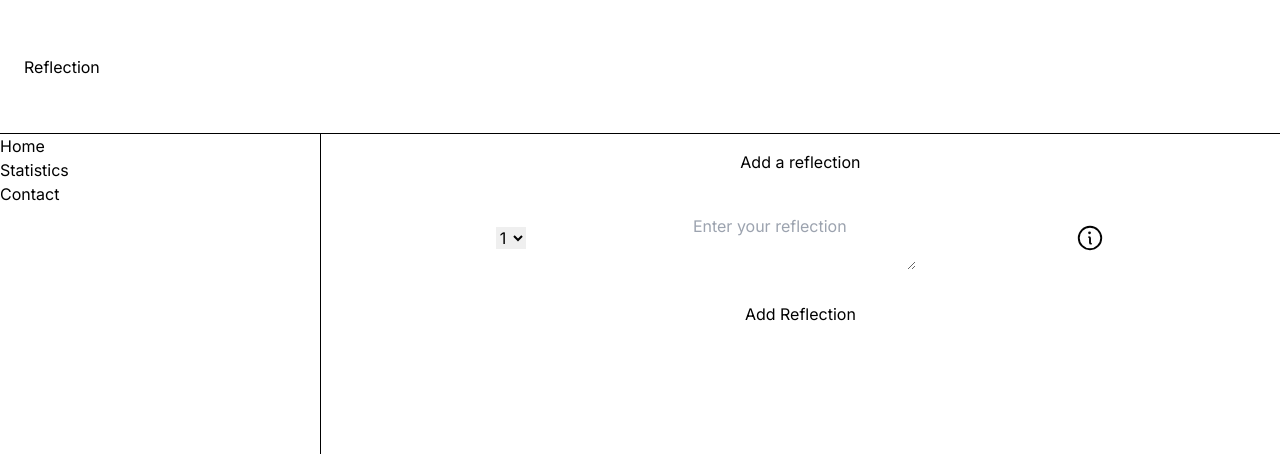
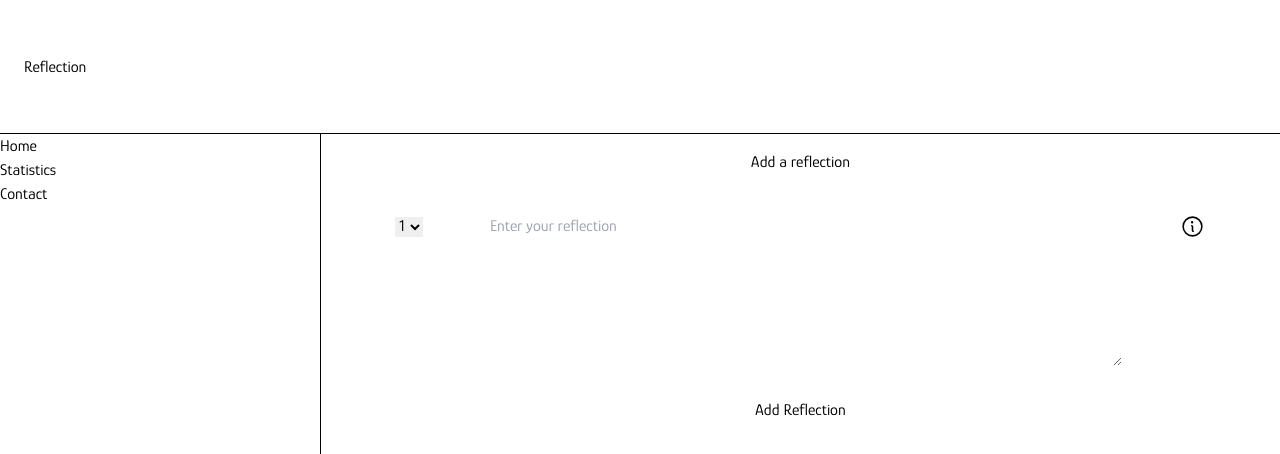
Before and after one commit to daredevilteja/project_reflection, a Next.js app: page / in a window 1280 px wide. Shown: the top 454 px of the page. Built offline with nearby package versions, Linux system fonts and the light colour scheme.

Commit message:
feat(app): add tooltips for help and level selection

```diff
--- a/src/app/layout.js
+++ b/src/app/layout.js
@@ -1,8 +1,8 @@
 import Link from "next/link";
 import "./globals.css";
-import { Inter } from "next/font/google";
+import { Glory } from "next/font/google";
 
-const inter = Inter({ subsets: ["latin"] });
+const glory = Glory({ subsets: ["latin"] });
 
 export const metadata = {
   title: "Reflection",
@@ -12,7 +12,7 @@ export const metadata = {
 export default function RootLayout({ children }) {
   return (
     <html lang="en">
-      <body className={inter.className}>
+      <body className={glory.className}>
         <div className="flex flex-col flex-1 w-screen h-screen">
           <header className="flex flex-1 items-center px-6 border-b border-black border-solid">
             <h1>Reflection</h1>
--- a/src/app/page.js
+++ b/src/app/page.js
@@ -3,6 +3,7 @@
 import CustomModal from "@/components/CustomModal";
 import Image from "next/image";
 import { useState } from "react";
+import { Tooltip } from "react-tooltip";
 
 export default function Home() {
   const [selectedOption, setSelectedOption] = useState("");
@@ -33,25 +34,37 @@ export default function Home() {
         <div className="flex justify-center items-center">
           <h1>Add a reflection</h1>
         </div>
-        <div className="flex justify-evenly items-center w-100vw">
+        <div className="flex justify-evenly items-start">
+          <div className="p-2">
+            <span
+              data-tooltip-id="select-level-tooltip"
+              data-tooltip-content="Select the level of deep listening"
+            >
               <select value={selectedOption} onChange={handleOptionChange}>
                 <option value="1">1</option>
                 <option value="2">2</option>
                 <option value="3">3</option>
               </select>
+            </span>
+          </div>
           <textarea
             value={reflection}
             onChange={handleReflectionChange}
-            className="rounded p-2"
+            className="rounded p-2 w-[50vw] h-[20vh]"
             placeholder="Enter your reflection"
           />
-          <button onClick={openModal}>
+          <button onClick={openModal} className="p-2">
+            <span
+              data-tooltip-id="help-tooltip"
+              data-tooltip-content="Click for more info"
+            >
               <Image
                 src={"/infoIcon.svg"}
-              width={30}
-              height={30}
+                width={25}
+                height={25}
                 alt={"Info Icon"}
               />
+            </span>
           </button>
         </div>
         <button>Add Reflection</button>
@@ -63,6 +76,8 @@ export default function Home() {
         />
       </section>
       <section></section>
+      <Tooltip id="help-tooltip" />
+      <Tooltip id="select-level-tooltip" />
     </main>
   );
 }
```
Lines whose indentation alone changed are shown as unchanged.
